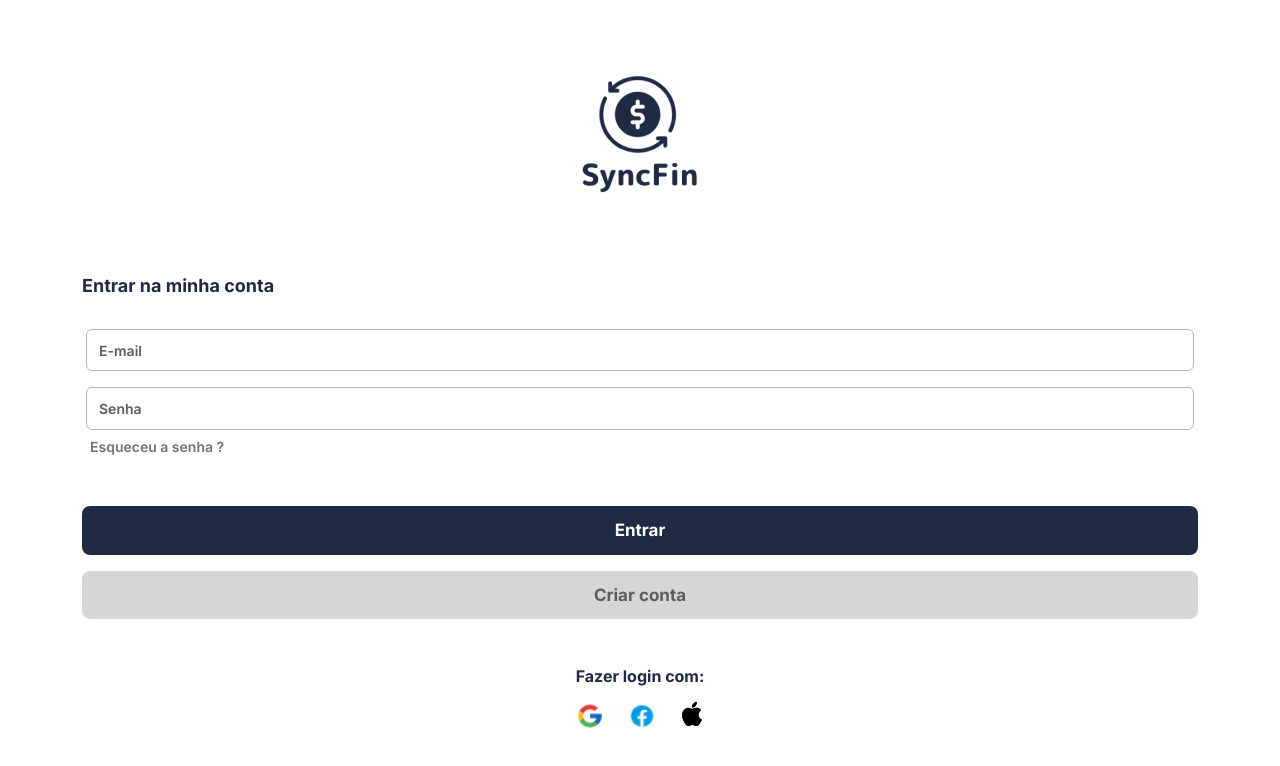
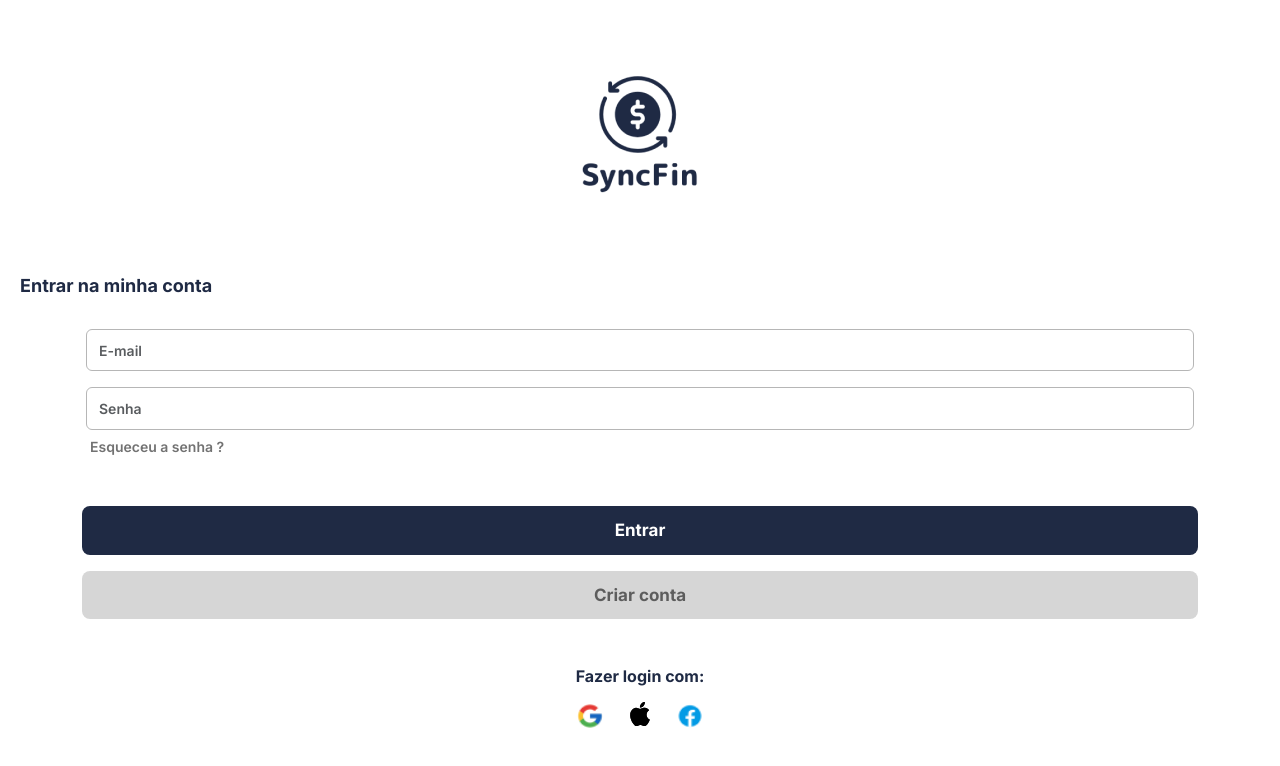
Before and after one commit to bellacarmobrito/projeto-fintech, a plain HTML site: page index.html in a window 1280 px wide. Drawn offline with nearby package versions, Linux system fonts and the light colour scheme.

Commit message:
pequenos ajustes no layout

```diff
--- a/index.html
+++ b/index.html
@@ -26,7 +26,7 @@
       <img src="./images/SyncFin_logo.png" alt="Logo da SyncFin" />
     </header>
 
-    <div class="container d-flex justify-content-start">
+    <div class="container d-flex justify-content-start ms-2">
       <h2 class="title">Entrar na minha conta</h2>
     </div>
 
@@ -68,16 +68,16 @@
           height="28"
         />
         <img
+          src="./images/apple.svg"
+          alt="Logo da Apple"
+          width="24"
+          height="24"
+        />
+        <img
           src="./images/Facebook.png"
           alt="Logo do Facebook"
           width="28"
           height="28"
-        />
-        <img
-          src="./images/apple.svg"
-          alt="Logo da Apple"
-          width="24"
-          height="24"
         />
       </div>
     </div>
```
